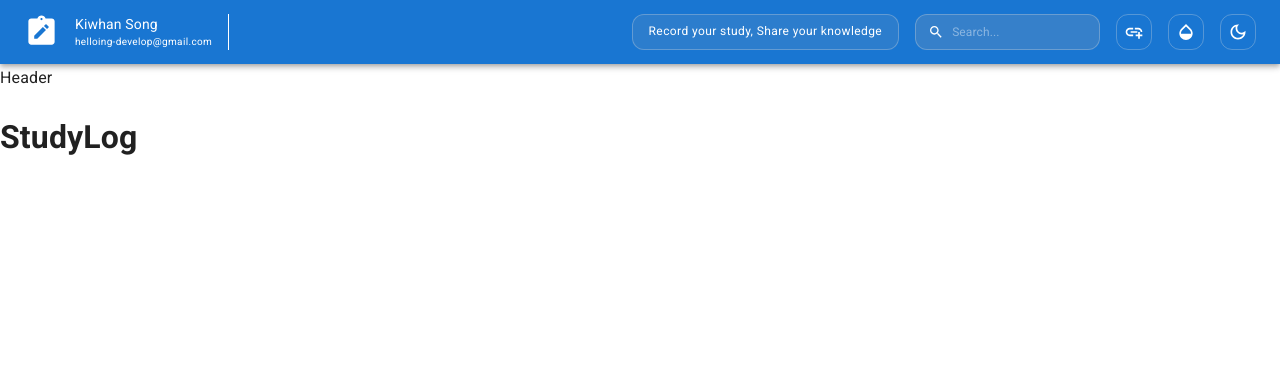
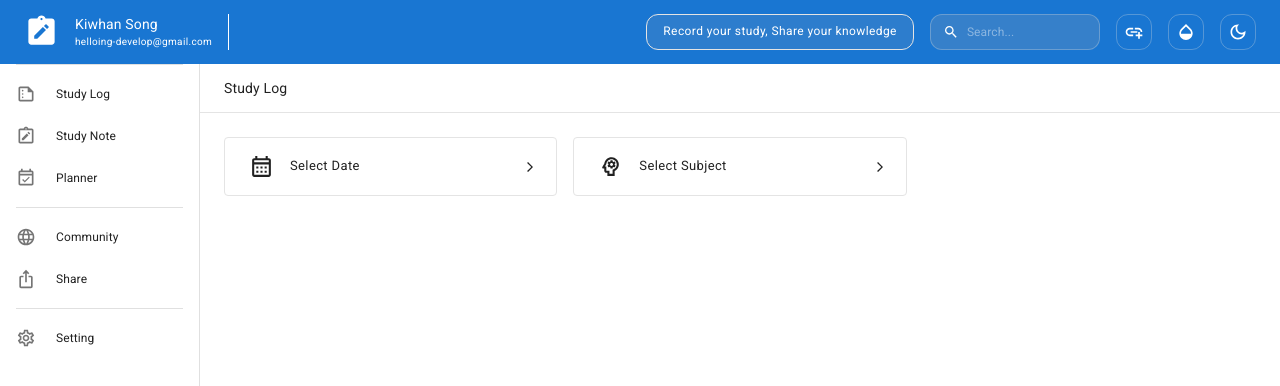
Before and after one commit to kwsong0113/study-log, a React (Create React App) app: page / in a window 1280 px wide. Shown: the top 386 px of the page. Built offline with nearby package versions, Linux system fonts and the light colour scheme.

Commit message:
Complete header and responsive drawer

```diff
--- a/src/App.js
+++ b/src/App.js
@@ -6,6 +6,8 @@ import Topbar from './components/Topbar';
 import Header from './components/Header';
 import StudyLog from './components/StudyLog';
 
+
+export const drawerWidth = 200;
 export const ColorModeContext = React.createContext({ toggleColorMode: () => {} });
 
 const getDesignTokens = (mode) => ({
@@ -13,17 +15,27 @@ const getDesignTokens = (mode) => ({
 		mode,
 		...(mode === 'light'
 			? {
+				border: {
+					main: '#e4e4e4'
+				}
 			}
 			: {
 				primary: {
-					main: '#FFF',
+					main: '#fff',
 					contrastText: '#1976d2'
 				},
 				background: {
 					default: '#0b192a',
+				},
+				border: {
+					main: '#353553'
 				}
 			})
-	}
+	},
+	breakpoints: {
+    keys: ["xs", "sm", "smd", "md", "lg", "xl"],
+    values: { xs: 0, sm: 600, smd: 700, md: 900, lg: 1200, xl: 1536 }
+  }
 });
 
 const App = () => {
@@ -42,7 +54,7 @@ const App = () => {
 			<ThemeProvider theme = {theme}>
 				<CssBaseline />
 				<Topbar />
-				<Box>
+				<Box sx = {{ display: 'flex', flexDirection: 'column' }}>
 					<Header />
 					<StudyLog />
 				</Box>
--- a/src/components/Header.js
+++ b/src/components/Header.js
@@ -1,11 +1,88 @@
-import React from 'react';
+import React, { useState, useMemo } from 'react';
 import Typography from '@mui/material/Typography';
+import Box from '@mui/material/Box';
+import AppBar from '@mui/material/AppBar';
+import Toolbar from '@mui/material/Toolbar';
+import IconButton from '@mui/material/IconButton';
+import Drawer from '@mui/material/Drawer';
+import DragHandleIcon from '@mui/icons-material/DragHandle';
+import CloseOutlinedIcon from '@mui/icons-material/CloseOutlined';
+import { alpha } from '@mui/material/styles';
+import StyledIconButton from './StyledIconButton';
+import LeftDrawer from './LeftDrawer';
+import StudyLog from './StudyLog';
+import { drawerWidth } from '../App';
 
 const Header = () => {
+	const [mobileOpen, setMobileOpen] = useState(false);
+	const handleDrawerToggle = useMemo(() =>
+		(() => setMobileOpen((prevMobileOpen) => !prevMobileOpen)),
+  []);
 	return (
-		<Typography variant = "subtitle1">
-			Header
-		</Typography>
+		<>
+			<AppBar
+				position = "static"
+				sx = {{
+					bgcolor: 'none',
+					boxShadow: 'none',
+					borderTop: 'none',
+					borderBottom: '1px solid',
+					borderBottomColor: 'border.main',
+					width: [1.0, `calc(100% - ${drawerWidth}px)`],
+					ml: [0, `${drawerWidth}px`],
+					zIndex: (theme) => theme.zIndex.drawer + 1
+				}}>
+				<Toolbar variant = "dense" sx = {{ bgcolor: 'background.default' }} >
+					<StyledIconButton
+						sx = {{
+							display: ['span', 'none'],
+							borderColor: 'border.main',
+							color: 'primary.main',
+							mr: 2,
+							ml: 0,
+							height: 30,
+							width: 30,
+					  }}
+						onClick = {handleDrawerToggle}
+				 	>
+						{mobileOpen ? <CloseOutlinedIcon fontSize = "small" /> : <DragHandleIcon fontSize = "small"/>}
+					</StyledIconButton>
+					<Typography color = "text.primary" variant = "body2">
+						Study Log
+					</Typography>
+				</Toolbar>
+			</AppBar>
+			<Drawer
+				variant = "permanent"
+				open
+				sx = {{
+					display: ['none', 'block'],
+					'& .MuiDrawer-paper': {
+						boxSizing: 'border-box',
+						width: drawerWidth,
+						bgcolor: 'background.default',
+					}
+				}}
+			>
+				<LeftDrawer always = {true} />
+			</Drawer>
+			<Drawer
+				variant = "temporary"
+				open = {mobileOpen}
+				onClose = {handleDrawerToggle}
+				ModalProps = {{ keepMounted: true }}
+				sx = {{
+					display: ['block', 'none'],
+					'& .MuiDrawer-paper': {
+						boxSizing: 'border-box',
+						width: drawerWidth,
+						bgcolor: 'background.default',
+					}
+				}}
+			>
+				<LeftDrawer always = {false} />
+			</Drawer>
+		</>
 	);
 };
 
--- /dev/null
+++ b/src/components/LeftDrawer.js
@@ -0,0 +1,63 @@
+import React from 'react';
+import Box from '@mui/material/Box';
+import Toolbar from '@mui/material/Toolbar';
+import Divider from '@mui/material/Divider';
+import List from '@mui/material/List';
+import ListItem from '@mui/material/ListItem';
+import ListItemIcon from '@mui/material/ListItemIcon';
+import ListItemText from '@mui/material/ListItemText';
+
+import SummarizeOutlinedIcon from '@mui/icons-material/SummarizeOutlined';
+import NoteAltOutlinedIcon from '@mui/icons-material/NoteAltOutlined';
+import EventAvailableOutlinedIcon from '@mui/icons-material/EventAvailableOutlined';
+import LanguageOutlinedIcon from '@mui/icons-material/LanguageOutlined';
+import SettingsOutlinedIcon from '@mui/icons-material/SettingsOutlined';
+import IosShareOutlinedIcon from '@mui/icons-material/IosShareOutlined';
+
+import { styled } from '@mui/material/styles';
+
+const list = [
+  [
+    { label: 'Study Log', icon: <SummarizeOutlinedIcon fontSize = "small" /> },
+    { label: 'Study Note', icon: <NoteAltOutlinedIcon fontSize = "small" /> },
+    { label: 'Planner', icon: <EventAvailableOutlinedIcon fontSize = "small" /> },
+  ],
+  [
+    { label: 'Community', icon: <LanguageOutlinedIcon fontSize = "small" /> },
+    { label: 'Share', icon: <IosShareOutlinedIcon fontSize = "small" /> },
+  ],
+  [
+    { label: 'Setting', icon: <SettingsOutlinedIcon fontSize = "small" /> },
+  ]
+];
+
+
+const LeftDrawer = ({ always }) => {
+  return (
+    <Box>
+      <Toolbar />
+      { !always && <Toolbar variant = "dense" /> }
+      {
+        list.map((subList, index) => (
+          <React.Fragment key = {index}>
+            <Divider variant = "middle" />
+            <List>
+              {
+                subList.map(({ label, icon }) => (
+                  <ListItem button key={label} disableRipple>
+                    <ListItemIcon sx = {{ minWidth: '40px' }}>
+                      {icon}
+                    </ListItemIcon>
+                    <ListItemText primary={label} primaryTypographyProps = {{ fontSize: 12 }} sx = {{ ml: 0 }} />
+                  </ListItem>
+                ))
+              }
+            </List>
+          </React.Fragment>
+        ))
+      }
+    </Box>
+  );
+};
+
+export default LeftDrawer;
--- a/src/components/Search.js
+++ b/src/components/Search.js
@@ -1,10 +1,12 @@
 import React from 'react';
 import Box from '@mui/material/Box';
 import InputBase from '@mui/material/InputBase';
+import useMediaQuery from '@mui/material/useMediaQuery';
 import SearchIcon from '@mui/icons-material/Search'
 import { alpha } from '@mui/material/styles';
 
 const Search = () => {
+	const canSearchExpand = useMediaQuery('(min-width: 680px), (max-width: 599px)');
 	return (
 		<Box
 			sx = {{
@@ -16,6 +18,7 @@ const Search = () => {
 				borderRadius: 3,
 				ml: 2,
 				px: 1.5,
+				height: '36px',
 				bgcolor: '#AAA3',
 				'&:hover': {
 					bgcolor: '#FFF0'
@@ -29,10 +32,10 @@ const Search = () => {
 					color: theme.palette.mode === 'dark' ? 'black' : 'white',
 					fontSize: '12px',
 					'& .MuiInputBase-input': {
-						width: '20ch',
+						width: '18ch',
 						transition: theme.transitions.create('width'),
 						'&:focus': {
-							width: '30ch'
+							width: canSearchExpand ? '30ch' : '18ch'
 						}
 					}
 				})}
--- a/src/components/StudyLog.js
+++ b/src/components/StudyLog.js
@@ -1,8 +1,57 @@
 import React from 'react';
+import Box from '@mui/material/Box';
+import Typography from '@mui/material/Typography';
+import Button from '@mui/material/Button';
+import Grid from '@mui/material/Grid';
+import CalendarMonthOutlinedIcon from '@mui/icons-material/CalendarMonthOutlined';
+import PsychologyOutlinedIcon from '@mui/icons-material/PsychologyOutlined';
+import ArrowForwardIosOutlinedIcon from '@mui/icons-material/ArrowForwardIosOutlined';
+import { styled } from '@mui/material/styles';
+import { drawerWidth } from '../App';
+
+const StyledButton = styled((props) => (
+	<Button {...props} fullWidth disableRipple
+		endIcon = {<ArrowForwardIosOutlinedIcon />}
+	></Button>)
+)(({ theme }) => ({
+	display: 'flex',
+	justifyContent: 'space-between',
+	border: '1px solid',
+	borderColor: theme.palette.border.main,
+	borderRadius: theme.shape.borderRadius,
+	textTransform: 'capitalize',
+	fontSize: '13px',
+	fontWeight: 'normal',
+	padding: `${theme.spacing(2)} ${theme.spacing(3)}`,
+	color: theme.palette.text.primary,
+	'& .MuiButton-endIcon .MuiSvgIcon-root': {
+		fontSize: '12px',
+	},
+}));
 
 const StudyLog = () => {
 	return (
-		<h1>StudyLog</h1>
+		<Box sx = {{ ml: [0, `${drawerWidth}px`] }}>
+			<Grid container spacing = {2} sx = {{ p: 3 }}>
+				<Grid item xs = {12} smd = {6} lg = {4}>
+					<StyledButton >
+						<Box display = "flex" sx = {{ alignItems: 'center' }} >
+							<CalendarMonthOutlinedIcon sx = {{ mr: 2, fontSize: 25 }} />
+							Select Date
+						</Box>
+					</StyledButton>
+				</Grid>
+				<Grid item xs = {12} smd = {6} lg = {4}>
+					<StyledButton>
+						<Box display = "flex" sx = {{ alignItems: 'center' }}>
+							<PsychologyOutlinedIcon sx = {{ mr: 2, fontSize: 25 }} />
+							Select Subject
+						</Box>
+					</StyledButton>
+				</Grid>
+			</Grid>
+
+		</Box>
 	);
 };
 
--- a/src/components/Topbar.js
+++ b/src/components/Topbar.js
@@ -30,11 +30,11 @@ const ColorModeButton = () => {
 
 const Topbar = () => {
 	return (
-		<AppBar position = "static">
+		<AppBar position = "relative" sx = {{ boxShadow: 'none', zIndex: (theme) => (theme.zIndex.drawer + 1) }}>
 			<Toolbar sx = {{ display: 'flex', justifyContent: 'space-between', bgcolor: 'primary.main', color: "primary.contrastText" }}>
 				<Box sx = {{ display: 'flex', alignItems: 'center' }}>
 					<NoteAltIcon fontSize = "large" />
-					<Box sx = {{ display: 'flex', flexDirection: 'column', justifyContent: 'center', px: 2 }}>
+					<Box sx = {{ display: ['none', 'flex'], flexDirection: 'column', justifyContent: 'center', px: 2 }}>
 						<Typography variant = "body2">
 							Kiwhan Song
 						</Typography>
@@ -42,15 +42,15 @@ const Topbar = () => {
 							helloing-develop@gmail.com
 						</Typography>
 					</Box>
-					<Divider orientation = "vertical" variant = "fullWidth" flexItem sx = {{ borderColor: 'primary.contrastText' }}/>
+					<Divider orientation = "vertical" variant = "fullWidth" flexItem sx = {{ display: ['none', 'flex'], borderColor: 'primary.contrastText' }}/>
 				</Box>
 				<Box sx = {{ display: 'flex' }}>
 					<Typography variant = "caption"
 						sx = {{
-							display: {'xs': 'none', 'md': 'flex'},
+							display: {'xs': 'none', 'lg': 'flex'},
 							alignItems: 'center',
 							border: 'solid 1px',
-							borderColor: (theme) => alpha(theme.palette.grey[300], theme.palette.mode === 'dark' ? 1.0 : 0.3),
+							borderColor: 'border.main',
 							borderRadius: 3,
 							bgcolor: '#AAA2',
 							px: 2,
@@ -60,6 +60,7 @@ const Topbar = () => {
 						Record your study, Share your knowledge
 					</Typography>
 					<Search />
+					<Box sx = {{ display: ['none', 'flex'] }}>
 						<StyledIconButton>
 							<AddLinkIcon fontSize = "small"/>
 						</StyledIconButton>
@@ -68,6 +69,7 @@ const Topbar = () => {
 						</StyledIconButton>
 						<ColorModeButton />
 					</Box>
+				</Box>
 			</Toolbar>
 		</AppBar>
 	);
```
Lines whose indentation alone changed are shown as unchanged.
